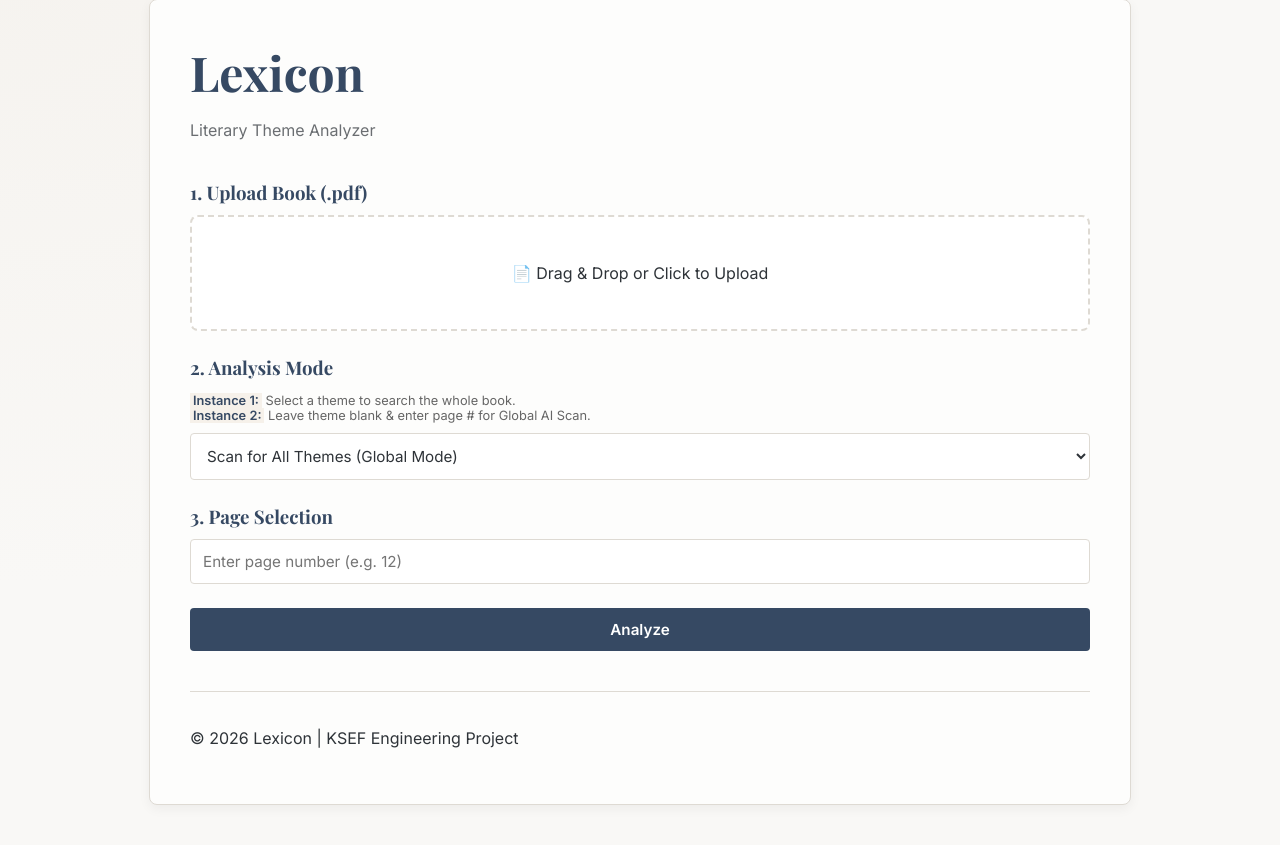
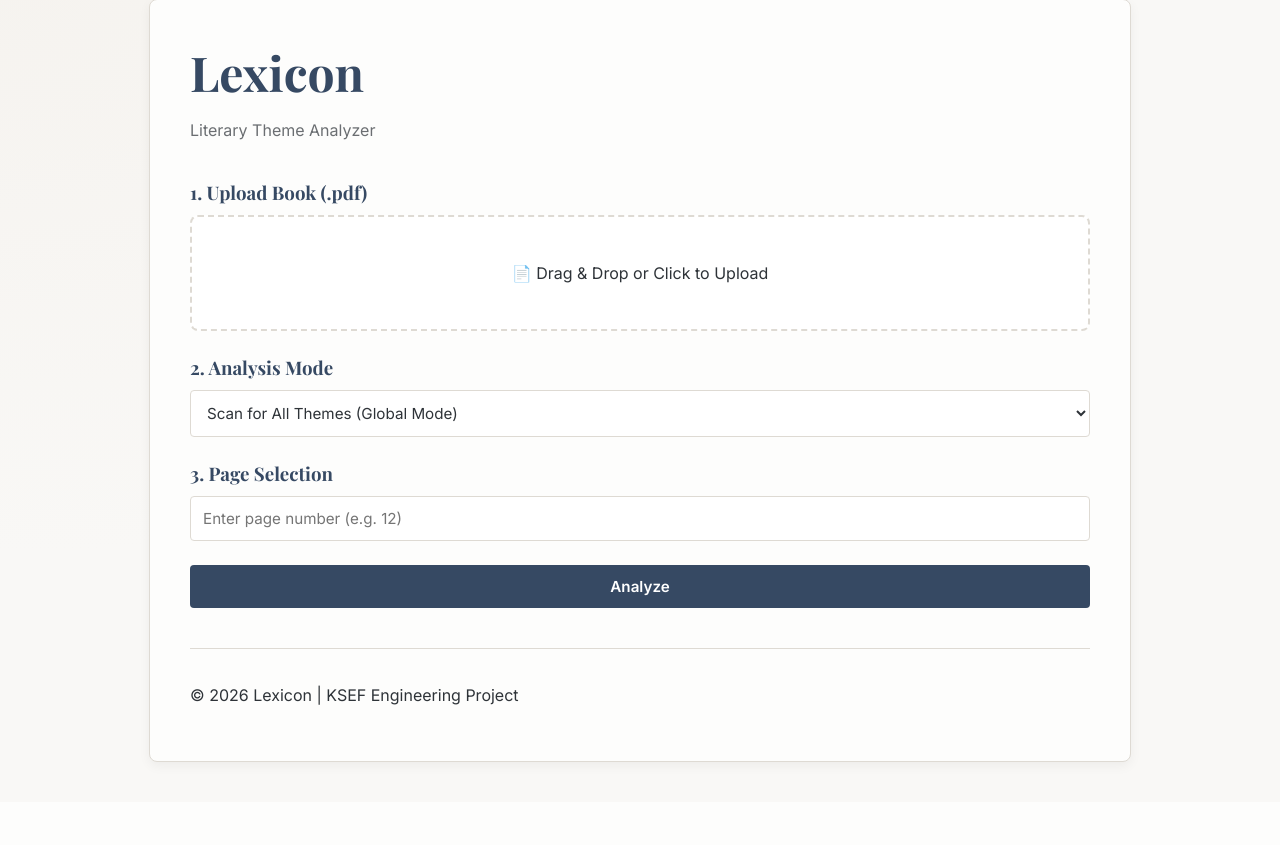
Before and after one commit to markpwachira-byte/theme-finder-2.0-clean, a Flask app: page / in a window 1280 px wide. Shown: the part 41-886 px from the top of the page. After the commit the page ends 806 px from the top, so only its background shows below. Run offline with Flask 3, Linux system fonts and the light colour scheme.

Commit message:
Update index.html

```diff
--- a/templates/index.html
+++ b/templates/index.html
@@ -45,11 +45,7 @@
 
                 <section>
                     <h3>2. Analysis Mode</h3>
-                    <p style="font-size: 0.8rem; color: #666; margin-bottom: 10px;">
-                        <b>Instance 1:</b> Select a theme to search the whole book.<br>
-                        <b>Instance 2:</b> Leave theme blank & enter page # for Global AI Scan.
-                    </p>
-                    <select name="theme" class="file-input">
+ <select name="theme" class="file-input">
                         <option value="">Scan for All Themes (Global Mode)</option>
                         <option value="education">Education</option>
                         <option value="corruption">Corruption</option>
```
